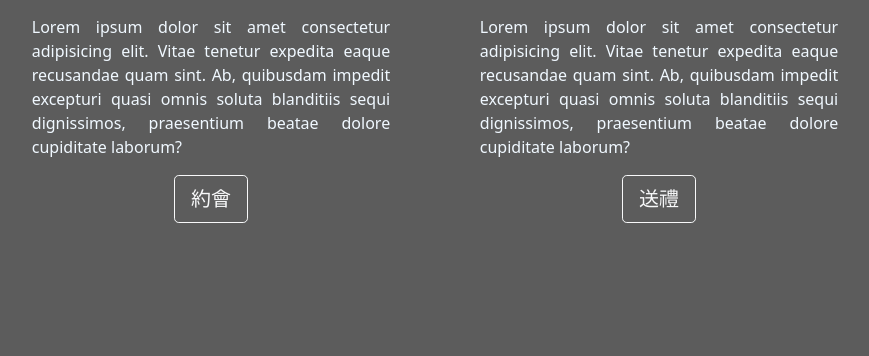
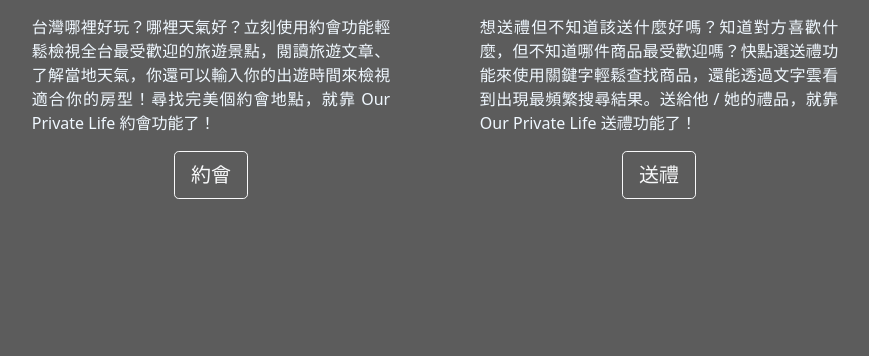
Before and after one commit to zhaungsont/Our-Private-Life, a Flask app: page /home in a window 1280 px wide. Shown: the part 1252-1608 px from the top of the page, without its empty margins (205-1074 px from the left). Run offline with Flask 2, Linux system fonts and the light colour scheme; some web fonts are replaced.

Commit message:
Update home.html

```diff
--- a/templates/home.html
+++ b/templates/home.html
@@ -44,7 +44,7 @@
             <img class="center-img" src="https://images.pexels.com/photos/805313/pexels-photo-805313.jpeg?auto=compress&cs=tinysrgb&dpr=2&h=750&w=1260" alt="random picture">
 
             <div class="description">
-                Lorem ipsum dolor sit amet consectetur adipisicing elit. Vitae tenetur expedita eaque recusandae quam sint. Ab, quibusdam impedit excepturi quasi omnis soluta blanditiis sequi dignissimos, praesentium beatae dolore cupiditate laborum?
+                台灣哪裡好玩？哪裡天氣好？立刻使用約會功能輕鬆檢視全台最受歡迎的旅遊景點，閱讀旅遊文章、了解當地天氣，你還可以輸入你的出遊時間來檢視適合你的房型！尋找完美個約會地點，就靠 Our Private Life 約會功能了！
             </div>
 
             <div class="btn-wrap">
@@ -59,7 +59,7 @@
             <img class="center-img" src="https://images.pexels.com/photos/1666065/pexels-photo-1666065.jpeg?auto=compress&cs=tinysrgb&w=1260&h=750&dpr=2" alt="random picture">
 
             <div class="description">
-                Lorem ipsum dolor sit amet consectetur adipisicing elit. Vitae tenetur expedita eaque recusandae quam sint. Ab, quibusdam impedit excepturi quasi omnis soluta blanditiis sequi dignissimos, praesentium beatae dolore cupiditate laborum?
+                想送禮但不知道該送什麼好嗎？知道對方喜歡什麼，但不知道哪件商品最受歡迎嗎？快點選送禮功能來使用關鍵字輕鬆查找商品，還能透過文字雲看到出現最頻繁搜尋結果。送給他 / 她的禮品，就靠 Our Private Life 送禮功能了！
             </div>
 
             <div class="btn-wrap">
```
